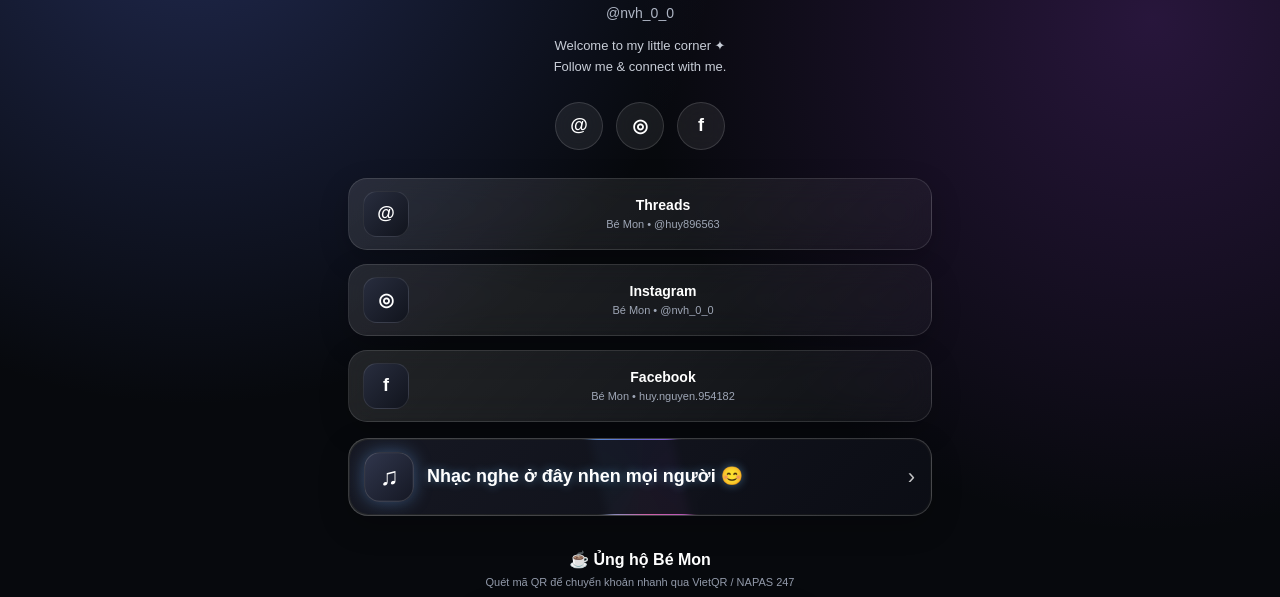
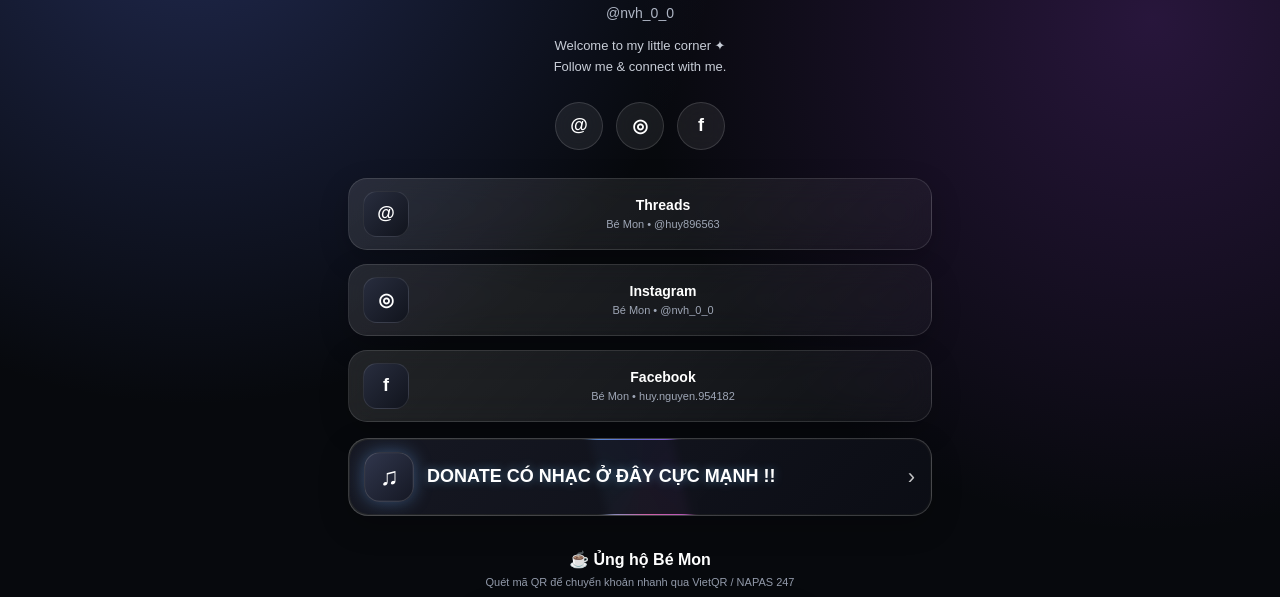
Before and after one commit to vuhuynguyen139-wq/be-mon, a plain HTML site: page index.html in a window 1280 px wide. Shown: the part 203-800 px from the top of the page. Drawn offline with Linux system fonts and the light colour scheme.

Commit message:
Update index.html

```diff
--- a/index.html
+++ b/index.html
@@ -463,7 +463,7 @@
    rel="noopener noreferrer"
    aria-label="Mở Zypage nghe nhạc">
   <div class="music-aura-icon">♫</div>
-  <div class="music-aura-text">Nhạc nghe ở đây nhen mọi người 😊</div>
+  <div class="music-aura-text">DONATE CÓ NHẠC Ở ĐÂY CỰC MẠNH !!</div>
   <div class="music-aura-arrow">›</div>
 </a>
 
```
